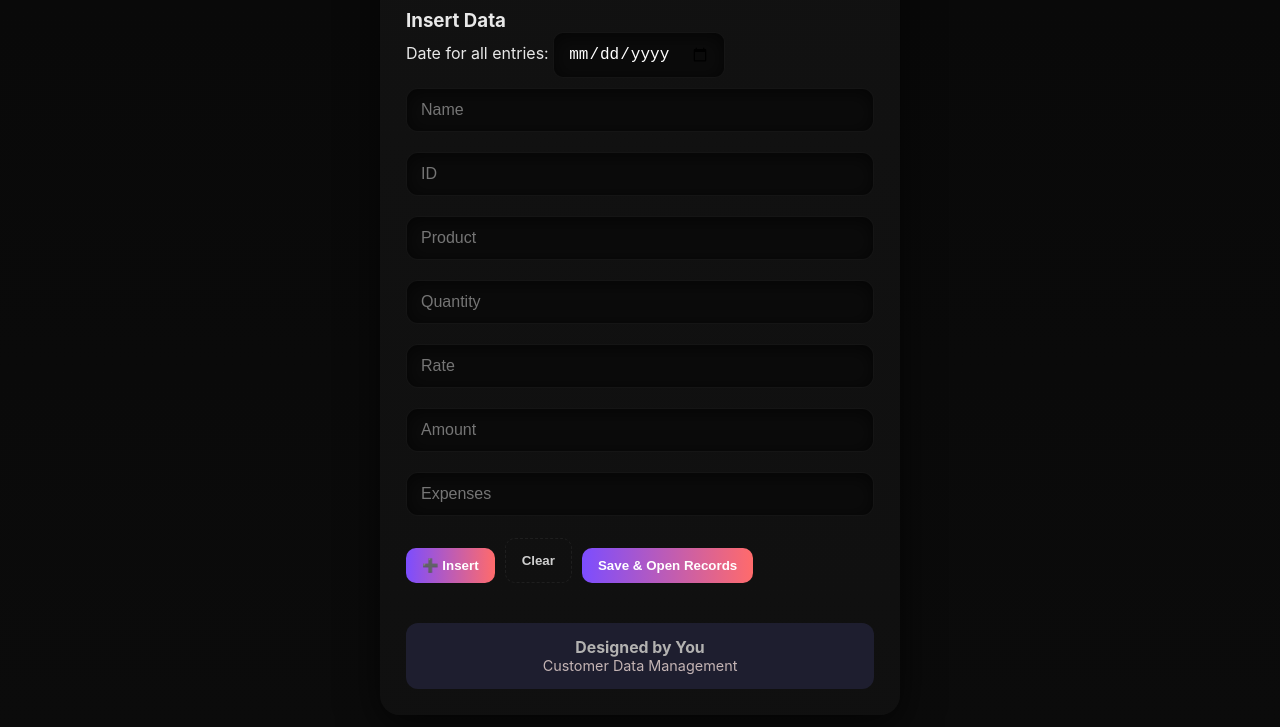
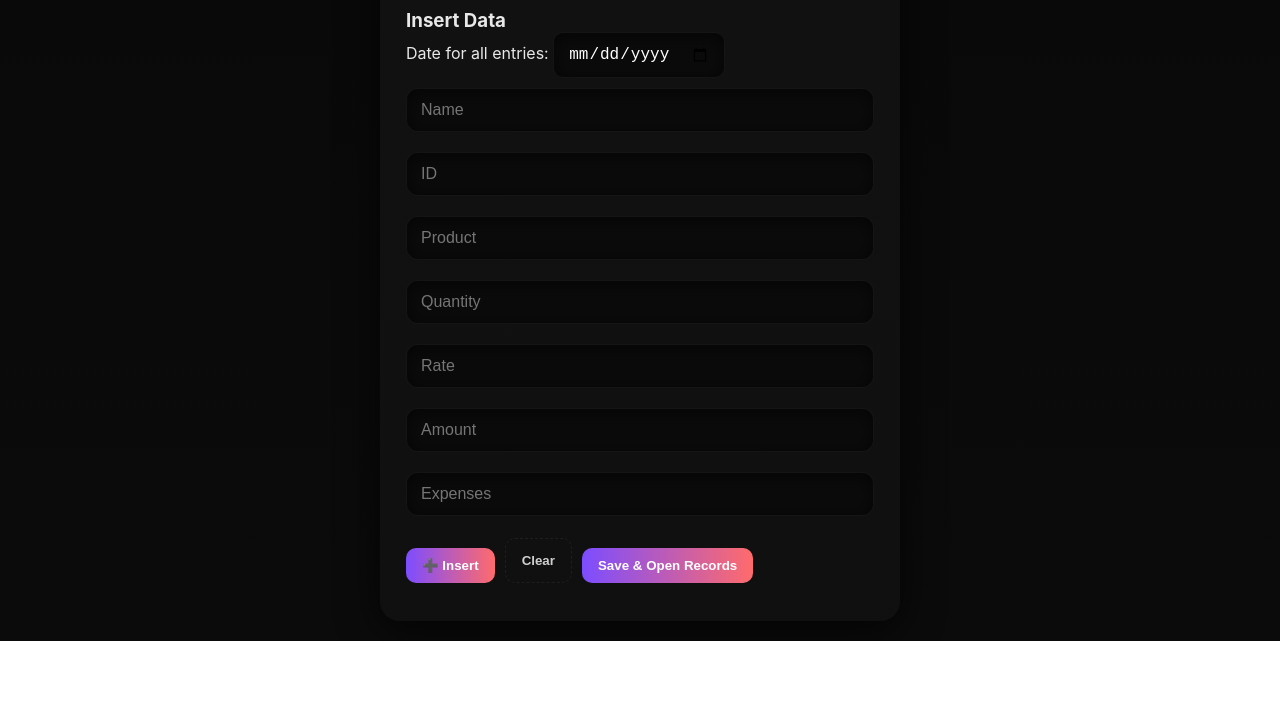
Before and after one commit to black-007-web/Advanced_Calculator, a website: page frontend/customer.html in a window 1280 px wide. Shown: the part 732-1459 px from the top of the page. After the commit the page ends 1373 px from the top, so only its background shows below. Drawn offline with Linux system fonts and the light colour scheme.

Commit message:
Update customer.html

```diff
--- a/frontend/customer.html
+++ b/frontend/customer.html
@@ -1,6 +1,11 @@
 <!DOCTYPE html>
 <html lang="en">
 <head>
+
+  <!-- Favicon and Tab Styling -->
+  <link rel="icon" href="customer.png" type="image/png" />
+  <meta name="theme-color" content="#00ffd5" />
+
   <meta charset="utf-8" />
   <meta name="viewport" content="width=device-width,initial-scale=1" />
   <title>Customer — Builder</title>
@@ -107,10 +112,7 @@
       </form>
     </div>
 
-    <footer class="site-footer">
-      <p class="designer"><strong>Designed by You</strong></p>
-      <p class="university">Customer Data Management</p>
-    </footer>
+
   </div>
 
 <script>
```
